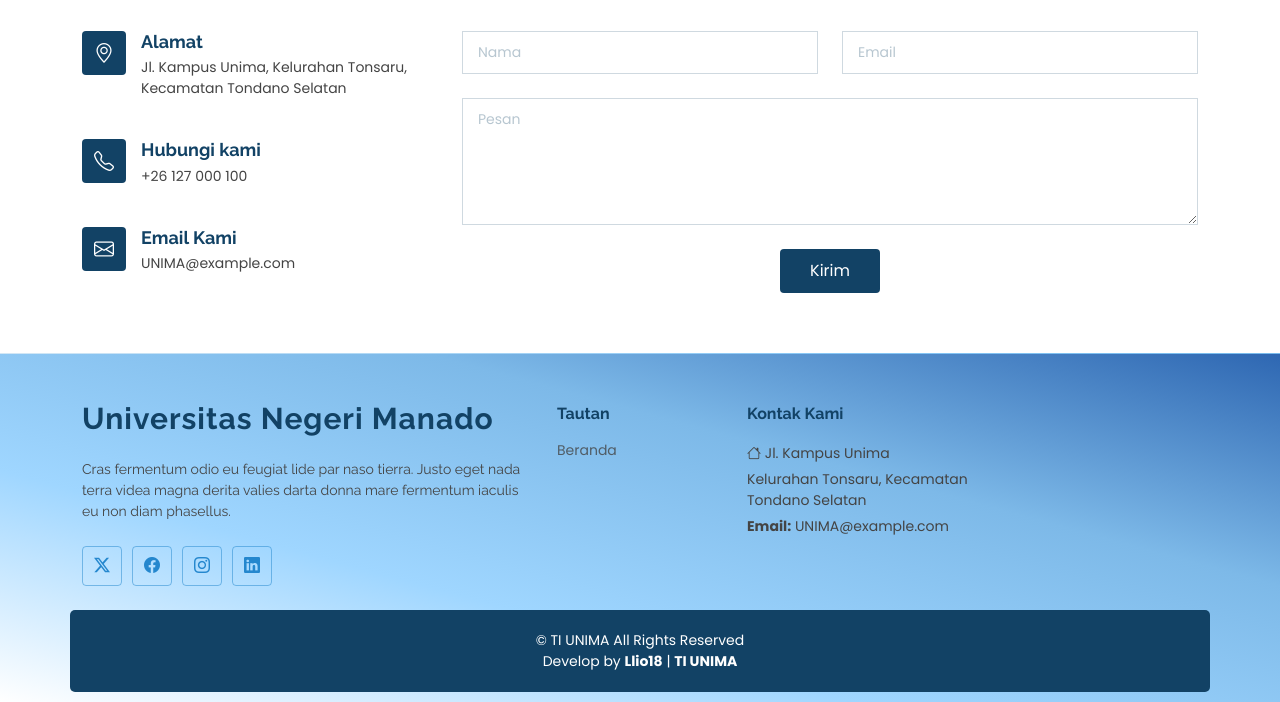
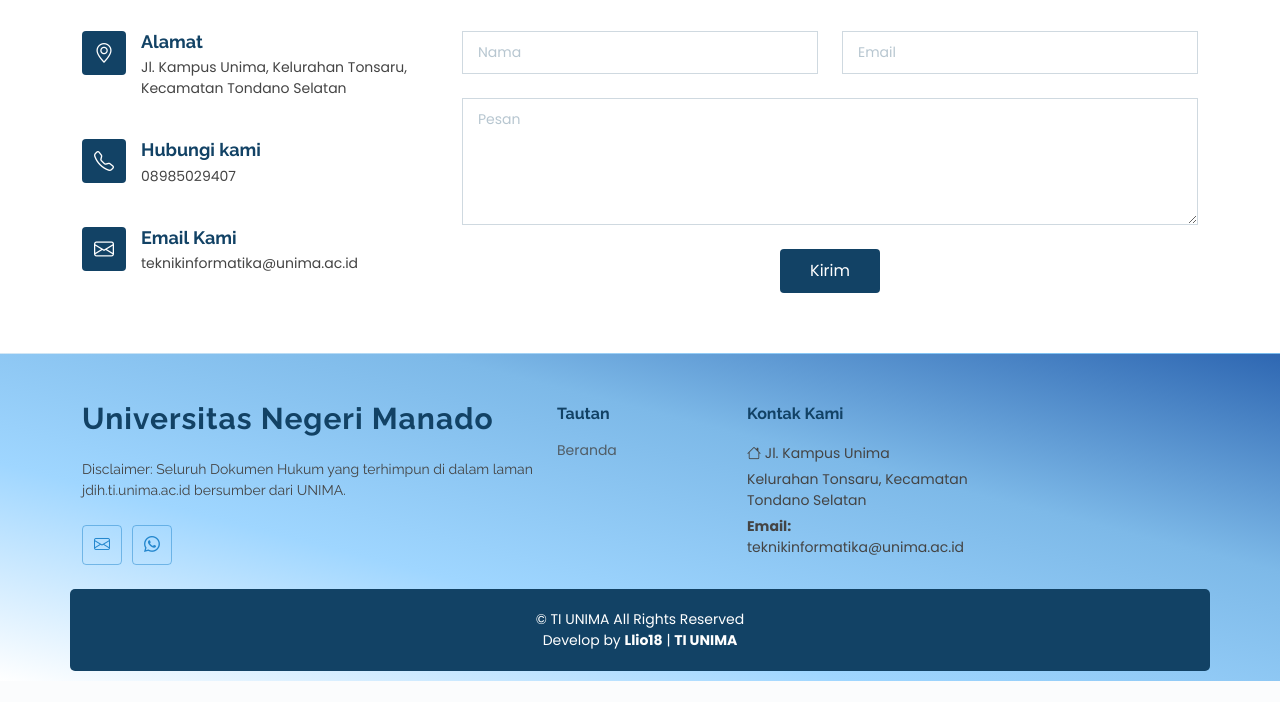
Before and after one commit to Llio18/JDIH, a Django app: page / in a window 1280 px wide. Shown: the part 2193-2895 px from the top of the page. After the commit the page ends 2874 px from the top, so only its background shows below. Run offline with Django 5.2, Linux system fonts and the light colour scheme; data that the repository does not hold is empty; some libraries are stand-ins or nearby versions.

Commit message:
perubahan untuk no WA dan Email

```diff
--- a/myproject/templates/index.html
+++ b/myproject/templates/index.html
@@ -229,7 +229,7 @@
             <i class="bi bi-telephone flex-shrink-0"></i>
             <div>
               <h3>Hubungi kami</h3>
-              <p>+26 127 000 100</p>
+              <p><a href="https://api.whatsapp.com/send/?phone=628985029407&text=Halo%2C+saya+ingin+bertanya+tentang+Program+Studi+Teknik+Informatika+UNIMA&type=phone_number&app_absent=0" class="text-reset">08985029407</a></p>
             </div>
           </div>
           <!-- End Info Item -->
@@ -238,7 +238,7 @@
             <i class="bi bi-envelope flex-shrink-0"></i>
             <div>
               <h3>Email Kami</h3>
-              <p>UNIMA@example.com</p>
+              <p><a href="mailto:teknikinformatika@unima.ac.id" class="text-reset">teknikinformatika@unima.ac.id</a></p>
             </div>
           </div>
           <!-- End Info Item -->
--- a/myproject/templates/snipets/footer.html
+++ b/myproject/templates/snipets/footer.html
@@ -1,3 +1,5 @@
+{% load static %}
+<link rel="stylesheet" href="{% static 'css/footer.css' %}" />
 <footer id="footer" class="footer light-background">
   <div class="container footer-top">
     <div class="row gy-4">
@@ -5,12 +7,10 @@
         <a href="index.html" class="logo d-flex align-items-center">
           <span class="sitename">Universitas Negeri Manado</span>
         </a>
-        <p>Cras fermentum odio eu feugiat lide par naso tierra. Justo eget nada terra videa magna derita valies darta donna mare fermentum iaculis eu non diam phasellus.</p>
+        <p>Disclaimer: Seluruh Dokumen Hukum yang terhimpun di dalam laman jdih.ti.unima.ac.id bersumber dari UNIMA.</p>
         <div class="social-links d-flex mt-4">
-          <a href=""><i class="bi bi-twitter-x"></i></a>
-          <a href=""><i class="bi bi-facebook"></i></a>
-          <a href=""><i class="bi bi-instagram"></i></a>
-          <a href=""><i class="bi bi-linkedin"></i></a>
+          <a href="mailto:teknikinformatika@unima.ac.id"><i class="bi bi-envelope"></i></a>
+          <a href="https://api.whatsapp.com/send/?phone=628985029407&text=Halo%2C+saya+ingin+bertanya+tentang+Program+Studi+Teknik+Informatika+UNIMA&type=phone_number&app_absent=0"><i class="bi bi-whatsapp"></i></a>
         </div>
       </div>
 
@@ -28,7 +28,7 @@
         <h4>Kontak Kami</h4>
         <p><i class="bi bi-house"></i> Jl. Kampus Unima</p>
         <p>Kelurahan Tonsaru, Kecamatan Tondano Selatan</p>
-        <p><strong>Email:</strong> <span>UNIMA@example.com</span></p>
+        <p><strong>Email:</strong> <span><a href="mailto:teknikinformatika@unima.ac.id" class="text-reset">teknikinformatika@unima.ac.id</a></span></p>
       </div>
     </div>
   </div>
```
